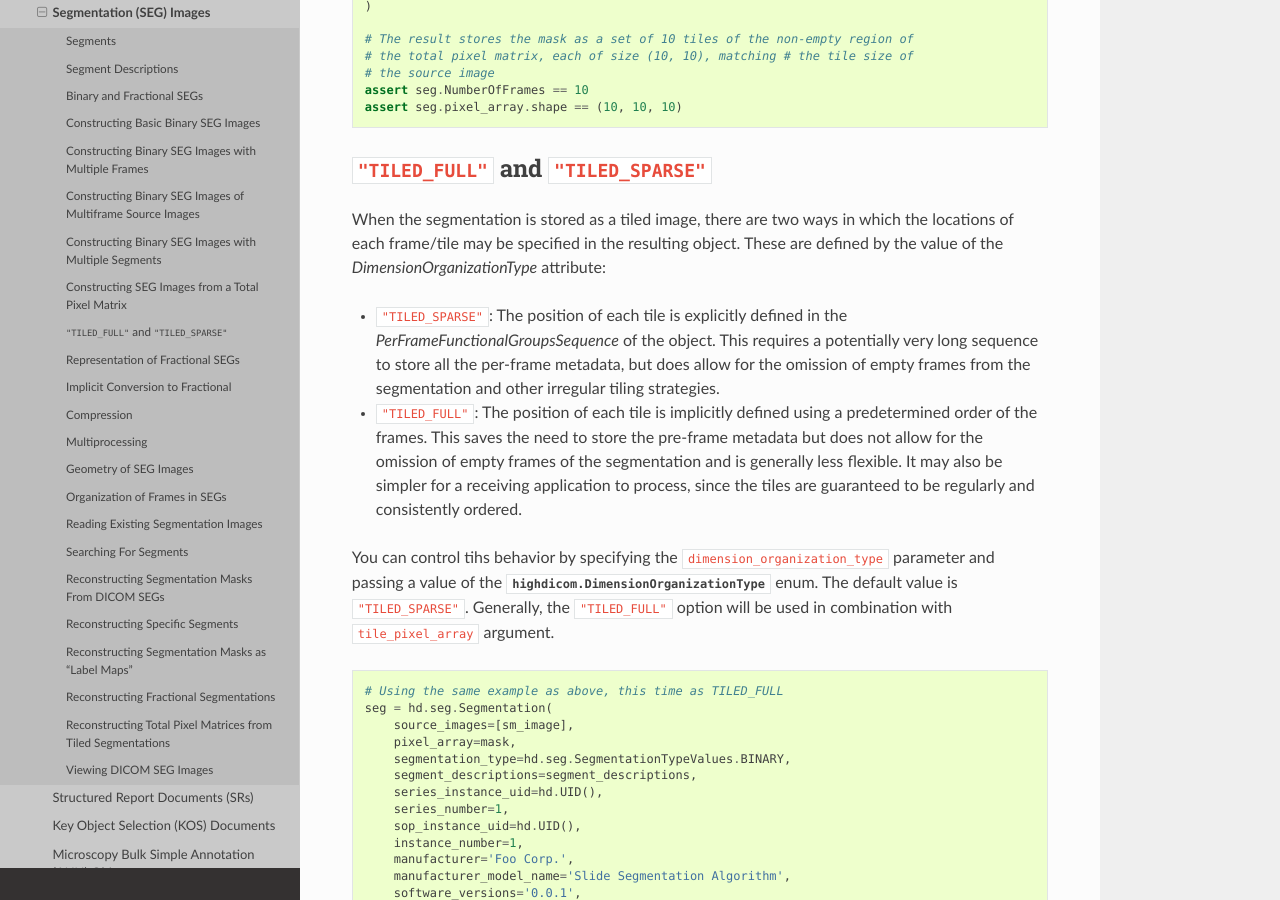
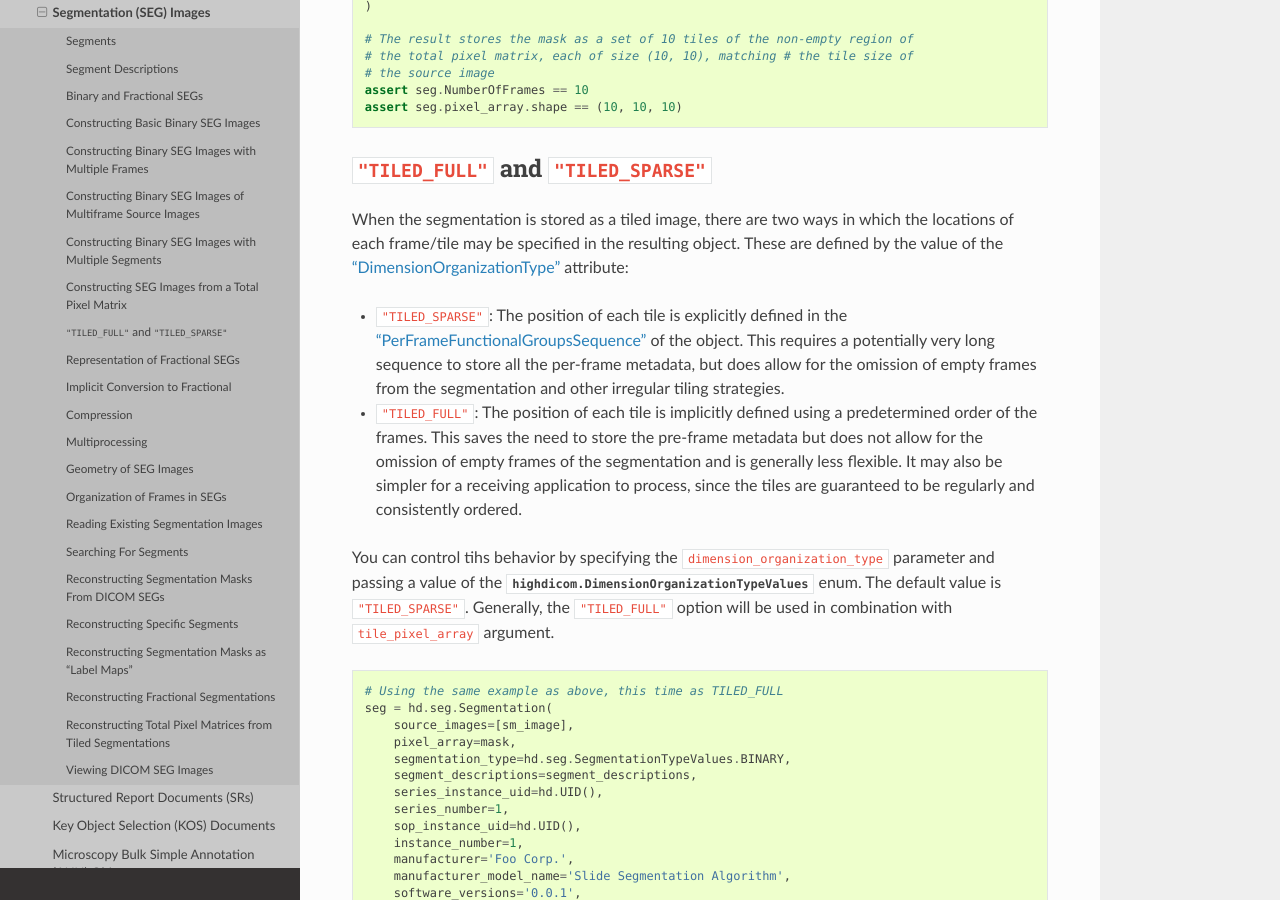
Before and after one commit to ImagingDataCommons/highdicom, a Sphinx documentation site: the page built from docs/seg.rst, in a window 1280 px wide and 900 px high, scrolled down 10194 px. Built offline with Sphinx 7.4.7 and the Read the Docs theme 2.0.0, drawn with Linux system fonts in a browser that asks for light colours; part of the change alters nothing that is shown.

```diff
--- a/docs/seg.rst
+++ b/docs/seg.rst
@@ -573,13 +573,17 @@ options are available to you.
 
 When the segmentation is stored as a tiled image, there are two ways in which
 the locations of each frame/tile may be specified in the resulting object.
-These are defined by the value of the *DimensionOrganizationType* attribute:
+These are defined by the value of the
+`"DimensionOrganizationType"
+<https://dicom.nema.org/medical/dicom/current/output/chtml/part03/sect_C.7.6.17.html#table_C.7.6.17-1>`_
+attribute:
 
 - ``"TILED_SPARSE"``: The position of each tile is explicitly defined in the
-  *PerFrameFunctionalGroupsSequence* of the object. This requires a potentially
-  very long sequence to store all the per-frame metadata, but does allow for
-  the omission of empty frames from the segmentation and other irregular tiling
-  strategies.
+  `"PerFrameFunctionalGroupsSequence"
+  <https://dicom.nema.org/medical/dicom/current/output/chtml/part03/sect_C.7.6.16.html#table_C.7.6.16-1>`_
+  of the object. This requires a potentially very long sequence to store all
+  the per-frame metadata, but does allow for the omission of empty frames from
+  the segmentation and other irregular tiling strategies.
 - ``"TILED_FULL"``: The position of each tile is implicitly defined using a
   predetermined order of the frames. This saves the need to store the pre-frame
   metadata but does not allow for the omission of empty frames of the
@@ -589,7 +593,7 @@ These are defined by the value of the *DimensionOrganizationType* attribute:
 
 You can control tihs behavior by specifying the
 ``dimension_organization_type`` parameter and passing a value of the
-:class:`highdicom.DimensionOrganizationType` enum. The default value is
+:class:`highdicom.DimensionOrganizationTypeValues` enum. The default value is
 ``"TILED_SPARSE"``. Generally, the ``"TILED_FULL"`` option will be used in
 combination with ``tile_pixel_array`` argument.
 
```
Also changed, not shown: 1 other file.
